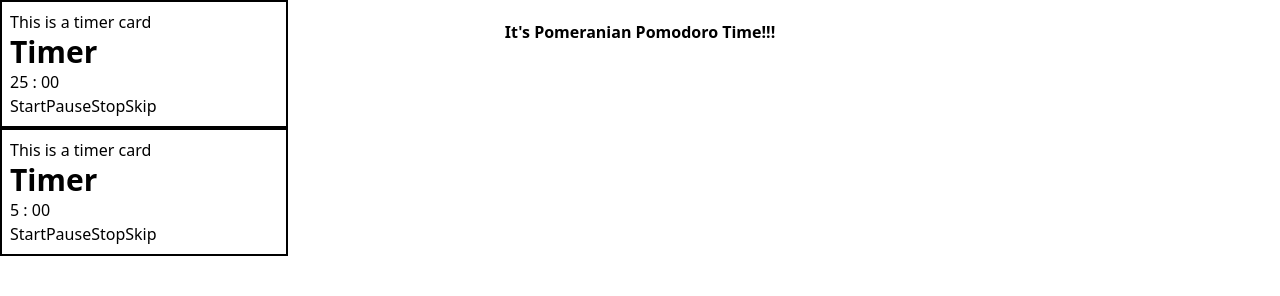
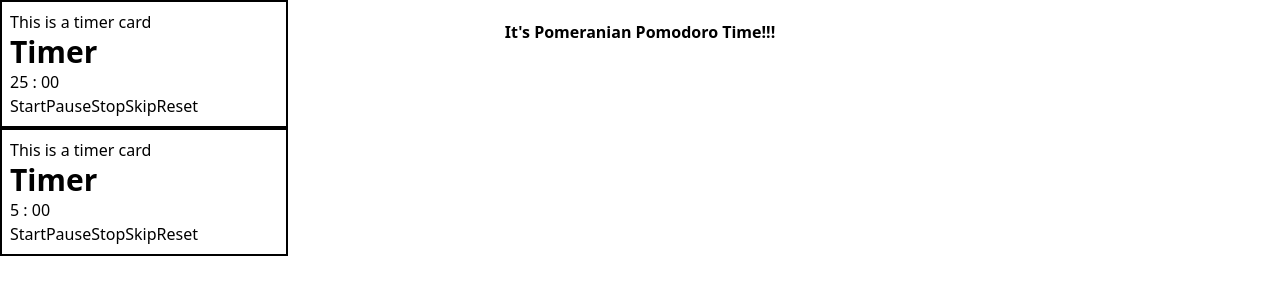
Before and after one commit to toothless13/pomodoro, a React (Vite) app: page / in a window 1280 px wide. Shown: the top 296 px of the page. Built offline with nearby package versions, Linux system fonts and the light colour scheme.

Commit message:
Add reset button to timer

```diff
--- a/src/components/timer/timer.component.tsx
+++ b/src/components/timer/timer.component.tsx
@@ -57,6 +57,14 @@ const Timer: React.FC<TimerProps> = ({timer}) => {
     setSeconds("00");
   };
 
+  const resetTimer = () => {
+    clearInterval(timerRef.current!);
+    timerRef.current = null;
+    timeRef.current = timer * 60;
+    setMinutes(timer);
+    setSeconds("00");
+  }
+
   return (
     <div>
       <h2 className="font-bold text-3xl">Timer</h2>
@@ -67,6 +75,7 @@ const Timer: React.FC<TimerProps> = ({timer}) => {
       <button onClick={pauseTimer}>Pause</button>
       <button onClick={stopTimer}>Stop</button>
       <button onClick={skipTimer}>Skip</button>
+      <button onClick={resetTimer}>Reset</button>
       {timeRef.current === 0 && <div>Well done, take a 5 minute break now!</div>}
     </div>
   );
```
